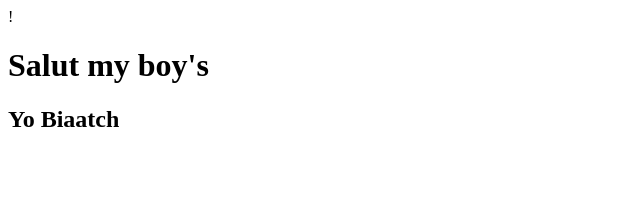
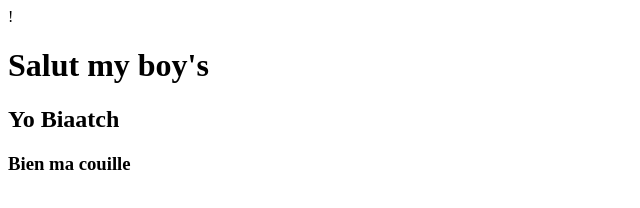
Before and after one commit to TheoVayssiere/projet_branch, a plain HTML site: page test_branch/index.html in a window 1280 px wide. Shown: the whole page, without its empty margins (0-640 px from the left). Drawn offline with Linux system fonts and the light colour scheme.

Commit message:
dd/ModifH3

```diff
--- a/test_branch/index.html
+++ b/test_branch/index.html
@@ -7,5 +7,6 @@
 		<body>
 			<h1>Salut my boy's</h1>
 			<h2>Yo Biaatch</h2>
+			<h3>Bien ma couille</h3>
 		</body>
 	</html>
```
